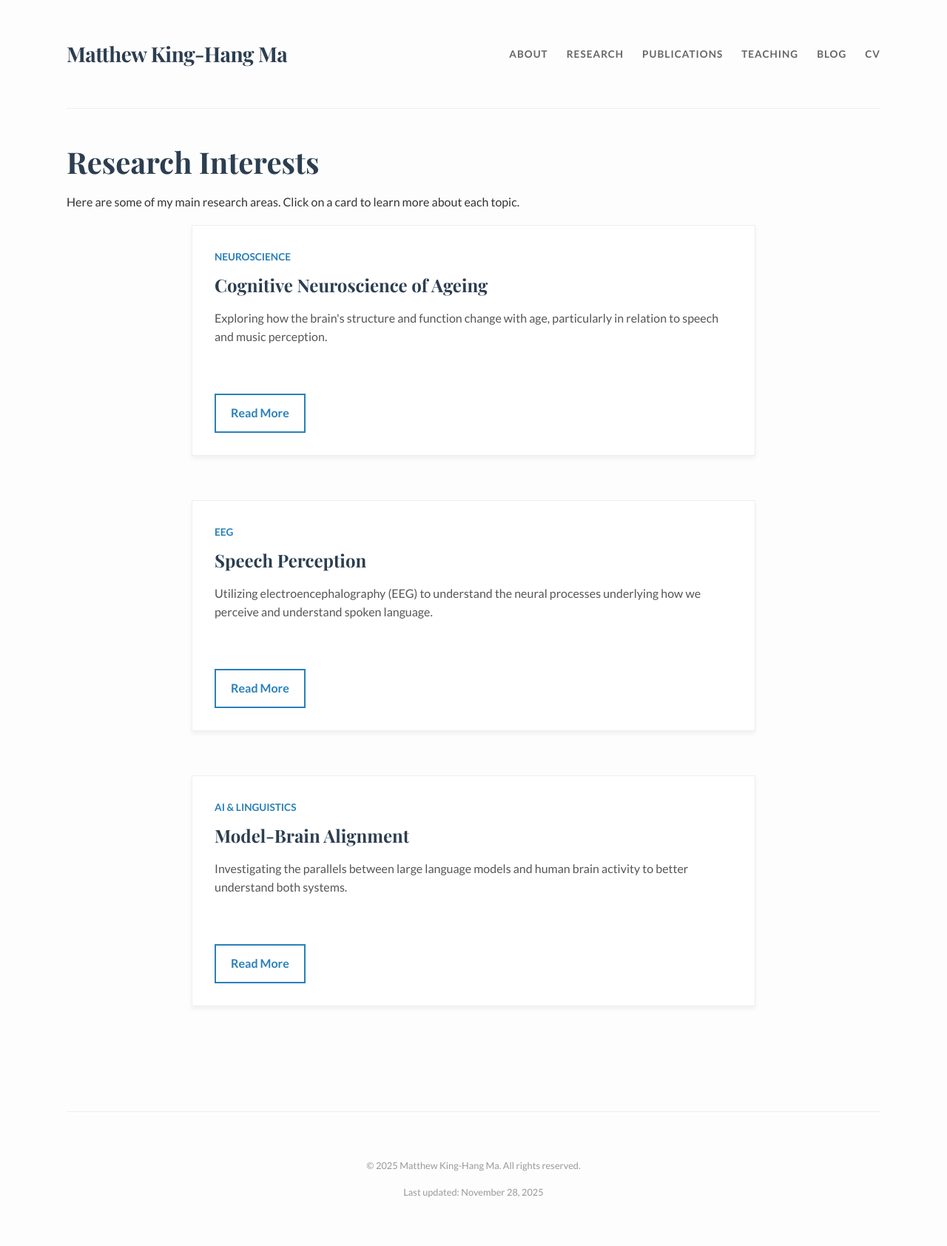
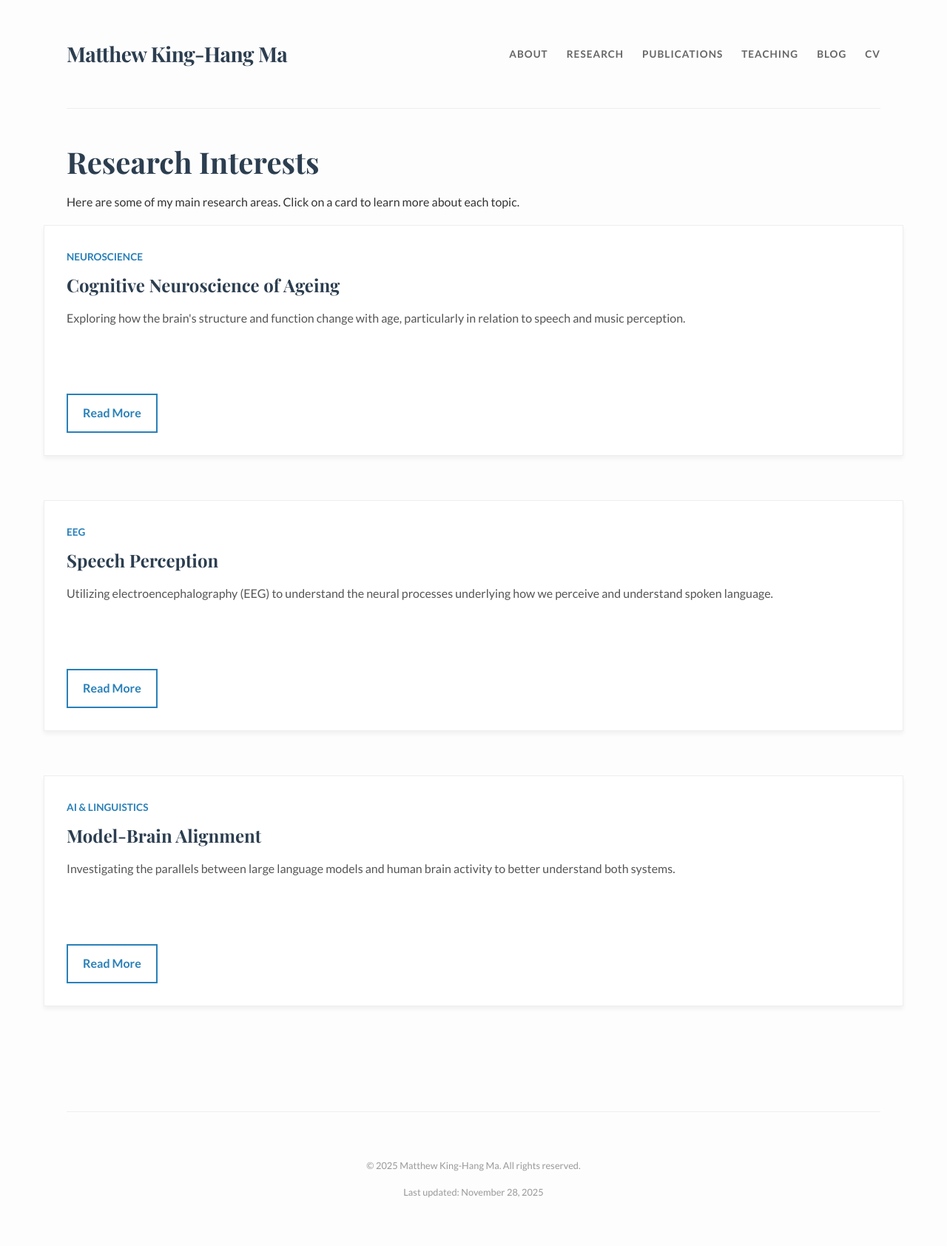
Before and after one commit to neurothew/neurothew.github.io, a Jekyll site: the page built from research.md, in a window 1280 px wide. Shown: the whole page at 74% size. Built offline with Jekyll 4.4.1, drawn with Linux system fonts in a browser that asks for light colours.

Commit message:
update cards

```diff
--- a/_layouts/default.html
+++ b/_layouts/default.html
@@ -166,7 +166,7 @@
       min-height: 250px;
       box-shadow: 0 4px 6px rgba(0,0,0,0.05);
       transition: transform 0.2s ease, box-shadow 0.2s ease;
-      max-width: 700px; /* Set a max-width for the cards */
+      max-width: 1100px; /* Set a max-width for the cards */
       width: 100%; /* Ensure cards are responsive */
       margin-bottom: 30px; /* Add space between cards */
     }
```
